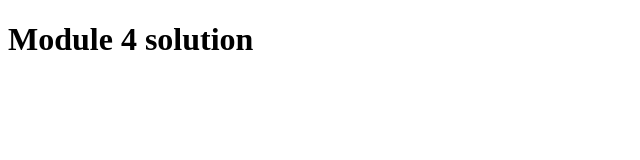
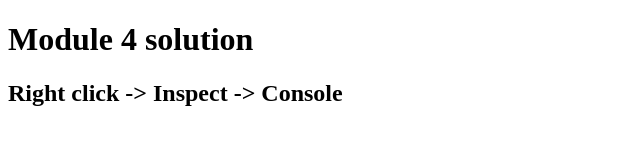
Before and after one commit to BharathaPravalika/BharathaPravalika02.github.io, a plain HTML site: page Week4.html in a window 1280 px wide. Shown: the whole page, without its empty margins (0-640 px from the left). Drawn offline with Linux system fonts and the light colour scheme.

Commit message:
Update Week4.html

```diff
--- a/Week4.html
+++ b/Week4.html
@@ -5,6 +5,7 @@
 </head>
 <body>
 	<h1>Module 4 solution</h1>
+	<h2>Right click -> Inspect -> Console </h2>
 	<script src="Week4.js"></script>
 </body>
 </html>
```
